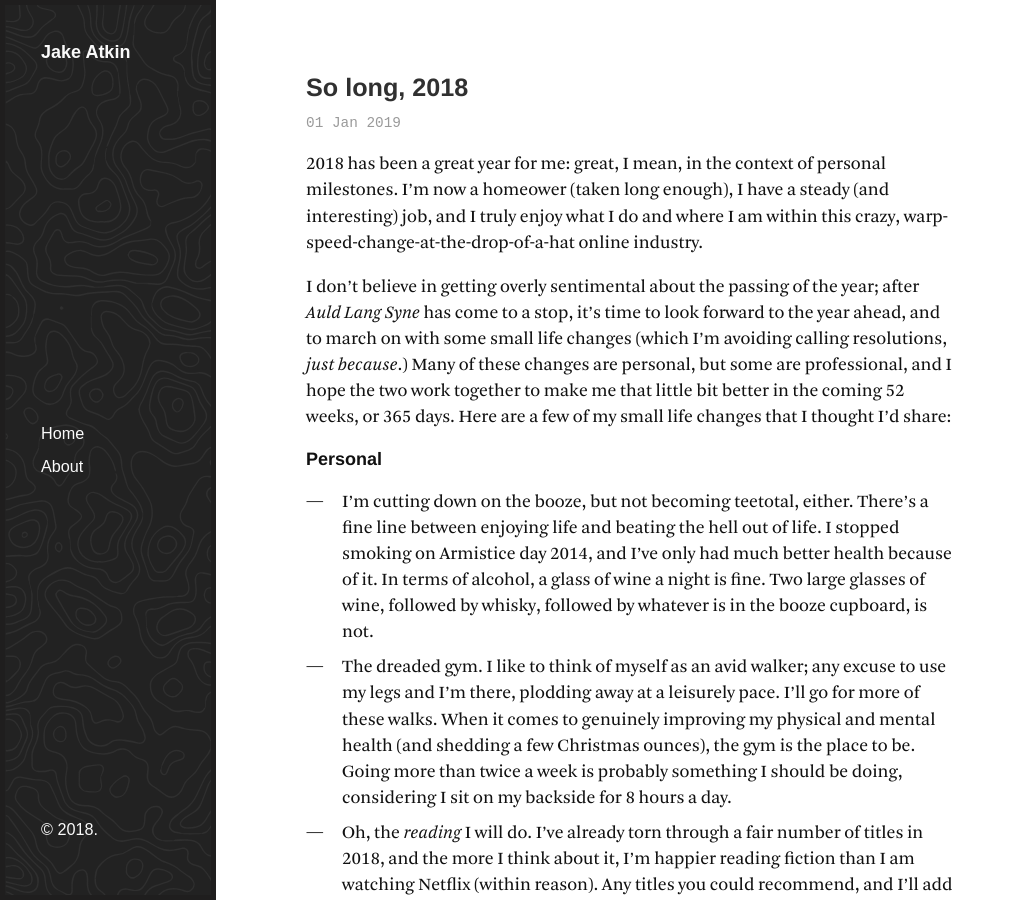
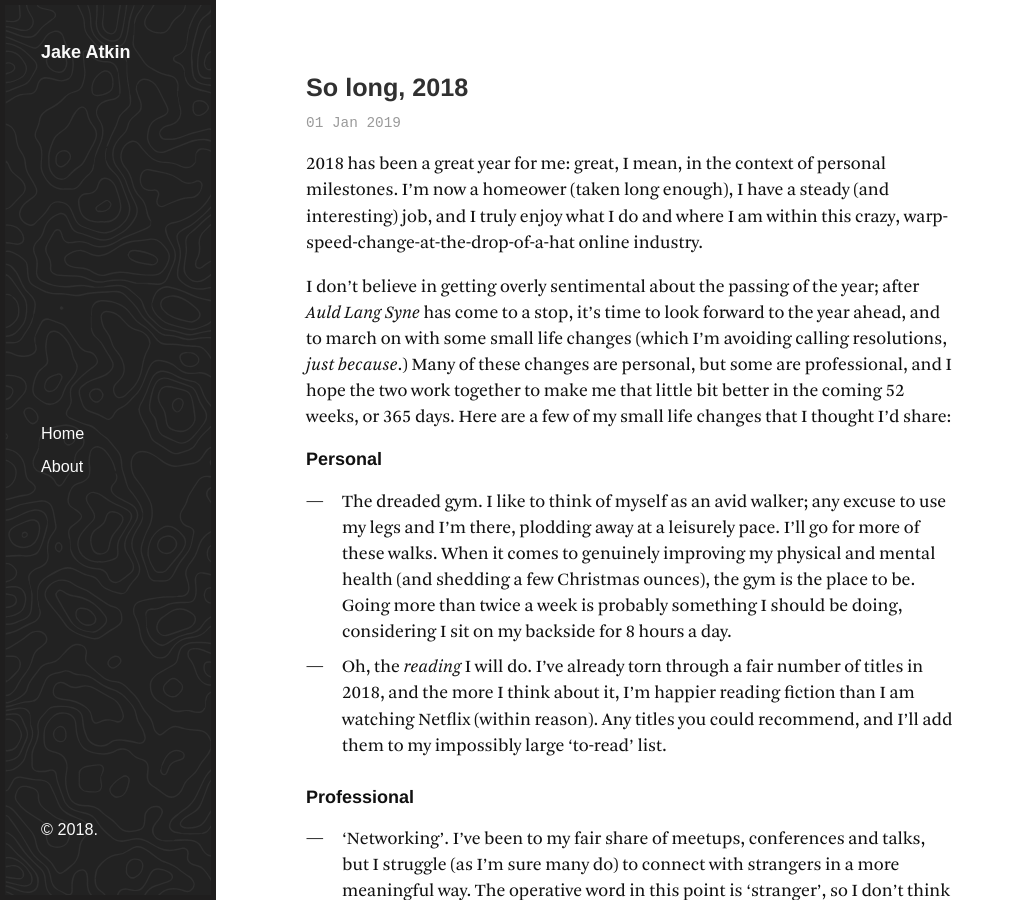
Before and after one commit to atkinja522/atkinja522.github.io, a Jekyll site: the page built from _posts/2019-1-1-So-long-2019.md, in a window 1280 px wide and 900 px high. Shown: the whole window, without its empty margins (0-1009 px from the left). Built offline with Jekyll 4.4.1, drawn with Linux system fonts in a browser that asks for light colours; some web fonts are replaced.

Commit message:
Update 2019-1-1-So-long-2019.md

```diff
--- a/_posts/2019-1-1-So-long-2019.md
+++ b/_posts/2019-1-1-So-long-2019.md
@@ -10,7 +10,6 @@ I don't believe in getting overly sentimental about the passing of the year; aft
 
 ## Personal
 
-- I'm cutting down on the booze, but not becoming teetotal, either. There's a fine line between enjoying life and beating the hell out of life. I stopped smoking on Armistice day 2014, and I've only had much better health because of it. In terms of alcohol, a glass of wine a night is fine. Two large glasses of wine, followed by whisky, followed by whatever is in the booze cupboard, is not.
 - The dreaded gym. I like to think of myself as an avid walker; any excuse to use my legs and I'm there, plodding away at a leisurely pace. I'll go for more of these walks. When it comes to genuinely improving my physical and mental health (and shedding a few Christmas ounces), the gym is the place to be. Going more than twice a week is probably something I should be doing, considering I sit on my backside for 8 hours a day.
 - Oh, the *reading* I will do. I've already torn through a fair number of titles in 2018, and the more I think about it, I'm happier reading fiction than I am watching Netflix (within reason). Any titles you could recommend, and I'll add them to my impossibly large 'to-read' list.
 
```
